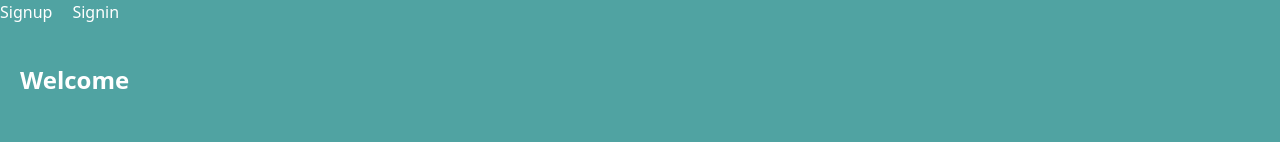
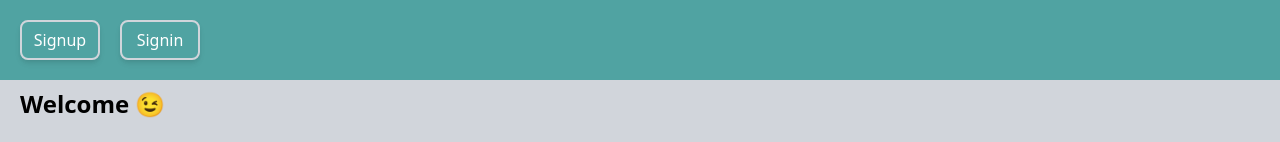
Before and after one commit to saikrishnadas/trinkerr-challenge, a React (Create React App) app: page /homepage/1 in a window 1280 px wide. Shown: the top 142 px of the page. Built offline with nearby package versions, Linux system fonts and the light colour scheme.

Commit message:
fixing nav bar

```diff
--- a/src/components/Homepage.js
+++ b/src/components/Homepage.js
@@ -6,8 +6,8 @@ function Homepage() {
   const [user] = useContext(UserContext);
 
   return (
-    <div className="bg-bgmain h-screen pl-5">
-      <h1 className="text-white text-2xl font-bold">Welcome {user}</h1>
+    <div className="bg-gray-300 h-screen pl-5">
+      <h1 className="text-2xl font-bold pt-2">Welcome {user} 😉</h1>
 
       <Card />
     </div>
--- a/src/components/Nav.js
+++ b/src/components/Nav.js
@@ -1,18 +1,38 @@
-import React from "react";
+import React, { useContext } from "react";
 import { Link } from "react-router-dom";
+import UserContext from "./UserContext";
 
 function Nav() {
+  const [user, setUser] = useContext(UserContext);
+
   return (
-    <nav className="bg-bgmain pb-10">
-      <ul className="flex text-white">
-        <Link to="/">
-          <li className="mr-5">Signup</li>
-        </Link>
+    <nav className="bg-bgmain p-5">
+      {user.length > 0 ? (
+        <div className="flex text-white">
+          <Link to="/">
+            <button
+              onClick={() => setUser("")}
+              className="w-20 mr-5 border-2 border-gray-300 p-1.5 rounded-lg shadow-md hover:bg-gray-400 focus:outline-none"
+            >
+              Logout
+            </button>
+          </Link>
+        </div>
+      ) : (
+        <div className="flex text-white">
+          <Link to="/">
+            <button className="w-20 mr-5 border-2 border-gray-300 p-1.5 rounded-lg shadow-md hover:bg-gray-400 focus:outline-none">
+              Signup
+            </button>
+          </Link>
 
-        <Link to="/signin">
-          <li>Signin</li>
-        </Link>
-      </ul>
+          <Link to="/signin">
+            <button className="w-20 border-2 border-gray-300 p-1.5 rounded-lg shadow-md hover:bg-gray-400 focus:outline-none">
+              Signin
+            </button>
+          </Link>
+        </div>
+      )}
     </nav>
   );
 }
--- a/src/components/Optform.js
+++ b/src/components/Optform.js
@@ -6,22 +6,20 @@ function Optform() {
 
   return (
     <div className="flex justify-center h-screen bg-bgmain font-sans">
-      <form className="flex flex-col justify-center mb-20">
-        <h1 className="text-white text-center text-3xl font-bold pb-4">
-          Signup
-        </h1>
+      <form className="flex flex-col mt-20">
+        <h1 className="text-white text-4xl text-center mb-12">Signup</h1>
         <label className="text-white text-lg mb-3 text-center">Enter OTP</label>
         <input
           type="text"
           value={otp}
           name="otp"
           placeholder="0000"
-          className="p-2 rounded"
+          className="p-2 rounded focus:outline-none focus:ring-2 focus:ring-blue-500 focus:border-transparent"
           onChange={(e) => setOtp(e.target.value)}
         />
         {otp === "0000" ? (
           <Link to="/register">
-            <button className="bg-white text-bgmain p-2 rounded mt-5 w-full">
+            <button className="bg-white text-bgmain p-2 mt-5 rounded-lg shadow-md hover:bg-gray-200 focus:outline-none w-full">
               Submit
             </button>
           </Link>
@@ -31,7 +29,7 @@ function Optform() {
               onClick={(e) => {
                 e.preventDefault();
               }}
-              className="bg-white text-bgmain p-2 rounded mt-3 w-full"
+              className="bg-white text-bgmain p-2 mt-5 rounded-lg shadow-md hover:bg-gray-200 focus:outline-none w-full"
             >
               Submit
             </button>
--- a/src/components/Signup.js
+++ b/src/components/Signup.js
@@ -16,18 +16,20 @@ function Signup() {
         <Optform />
       ) : (
         <div className="flex justify-center h-screen bg-bgmain font-sans">
-          <form className="flex flex-col justify-center mb-20">
-            <h1 className="text-white text-center text-3xl font-bold pb-4">
-              Signup
-            </h1>
+          <form className="flex flex-col mt-20">
+            <h1 className="text-white text-4xl text-center mb-12">Signup</h1>
             <label className="text-white text-lg mb-3 text-center">
               Enter Mobile Number
             </label>
-            <input className="p-2 rounded" />
+            <input
+              type="tel"
+              pattern="[0-9]{10}"
+              className="p-2 rounded focus:outline-none focus:ring-2 focus:ring-blue-500 focus:border-transparent"
+            />
 
             <button
               onClick={handleClick}
-              className="bg-white text-bgmain p-2 rounded mt-5"
+              className="bg-white text-bgmain p-2 mt-5 rounded-lg shadow-md hover:bg-gray-200 focus:outline-none"
             >
               Get OTP
             </button>
--- a/src/components/UserRegister.js
+++ b/src/components/UserRegister.js
@@ -7,12 +7,10 @@ function UserRegister() {
 
   return (
     <div className="flex justify-center h-screen bg-bgmain font-sans">
-      <form className="flex flex-col justify-center mb-20">
-        <h1 className="text-white text-center text-3xl font-bold pb-4">
-          Signup
-        </h1>
+      <form className="flex flex-col mt-20">
+        <h1 className="text-white text-4xl text-center mb-12">Signup</h1>
         <label className="text-white text-lg mb-3 text-center">
-          Enter name
+          Enter your name
         </label>
         <input
           type="text"
@@ -20,10 +18,10 @@ function UserRegister() {
           value={user}
           onChange={(e) => setUser(e.target.value)}
           placeholder="Name"
-          className="p-2 rounded"
+          className="p-2 rounded focus:outline-none focus:ring-2 focus:ring-blue-500 focus:border-transparent"
         />
         <Link to={`/homepage/${user}`}>
-          <button className="bg-white text-bgmain p-2 rounded mt-5 w-full">
+          <button className="bg-white text-bgmain p-2 mt-5 rounded-lg shadow-md hover:bg-gray-200 focus:outline-none w-full">
             Submit
           </button>
         </Link>
```
Also changed, not shown: 1 other file (tests, documents, lock files or other folders).
